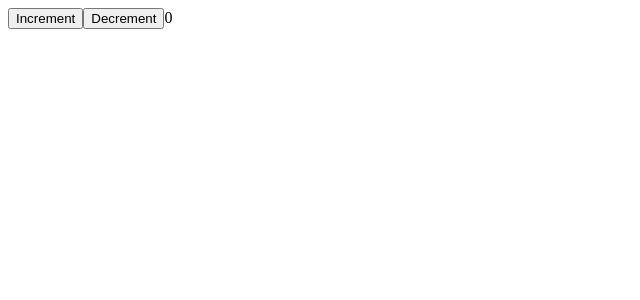
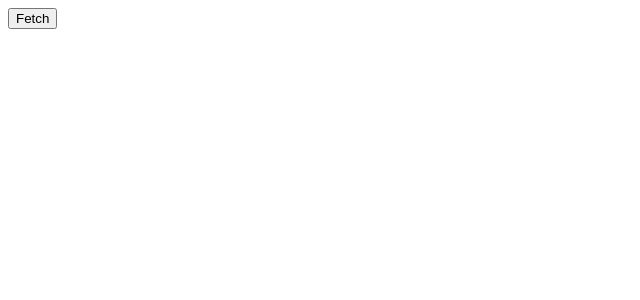
Before and after one commit to gabrielsig/typescript-bootcamp, a React (Create React App) app in the folder react-redux-typescript/: page / in a window 1280 px wide. Shown: the top 300 px of the page, without its empty margins (0-640 px from the left). Built offline with nearby package versions, Linux system fonts and the light colour scheme.

Commit message:
connected redux to App.tsx

```diff
--- a/react-redux-typescript/src/components/App.tsx
+++ b/react-redux-typescript/src/components/App.tsx
@@ -1,27 +1,44 @@
 import React, { Component } from 'react';
+import { connect } from 'react-redux';
+
+import { Todo, fetchTodos } from '../actions';
+import { StoreState } from '../reducers';
+
 
 interface AppProps {
-  color?: string;
+  todos: Todo[];
+  fetchTodos(): any;
 }
 
-export class App extends Component<AppProps> {
-  state = { counter: 0 };
+class _App extends Component<AppProps> {
 
-  onIncrement = (): void => {
-    this.setState({ counter: this.state.counter + 1 });
+  onFecthClick = (): void => {
+    this.props.fetchTodos();
   }
 
-  onDecrement = (): void => {
-    this.setState({ counter: this.state.counter - 1 });
+  renderList(): JSX.Element[] {
+    return this.props.todos.map((todo: Todo) => {
+      return <div key={todo.id}>{todo.title}</div>
+    })
   }
 
   render() {
+    console.log(this.props.todos)
+
     return (
       <div>
-        <button onClick={this.onIncrement}>Increment</button>
-        <button onClick={this.onDecrement}>Decrement</button>
-        {this.state.counter}
+        <button onClick={this.onFecthClick}>Fetch</button>
+        {this.renderList()}
       </div>
     );
   }
 }
+
+const mapStateToProps = (state: StoreState): { todos: Todo[] } => {
+  return { todos: state.todos };
+}
+
+export const App = connect(
+  mapStateToProps,
+  { fetchTodos }
+)(_App);
--- a/react-redux-typescript/src/index.tsx
+++ b/react-redux-typescript/src/index.tsx
@@ -1,4 +1,4 @@
-import React, { Component } from 'react';
+import React from 'react';
 import ReactDOM from 'react-dom';
 import { createStore, applyMiddleware } from 'redux';
 import { Provider } from 'react-redux';
@@ -14,7 +14,7 @@ const store = createStore(
 
 ReactDOM.render(
   <Provider store={store}>
-    <App color="red"/>
+    <App/>
   </Provider>,
   document.querySelector('#root'),
 );
--- a/react-redux-typescript/src/reducers/index.ts
+++ b/react-redux-typescript/src/reducers/index.ts
@@ -1,5 +1,12 @@
 import { combineReducers } from 'redux';
 
-export const reducers = combineReducers({
-  counter: () => 1,
+import { Todo } from '../actions';
+import { todosReducer } from './todos';
+
+export interface StoreState {
+  todos: Todo[]
+}
+
+export const reducers = combineReducers<StoreState>({
+  todos: todosReducer,
 });
```
